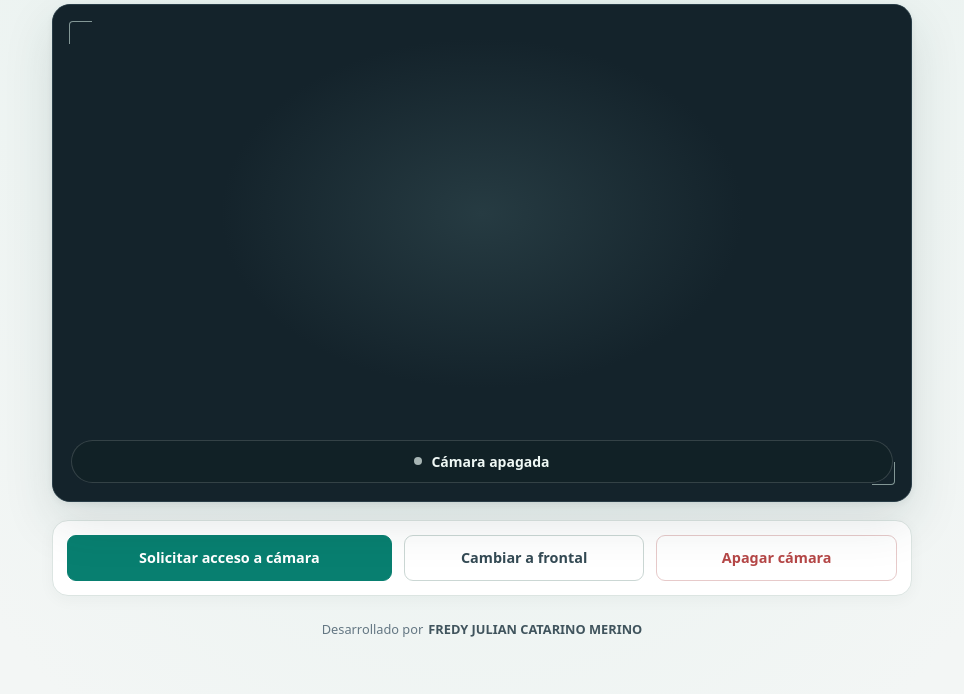
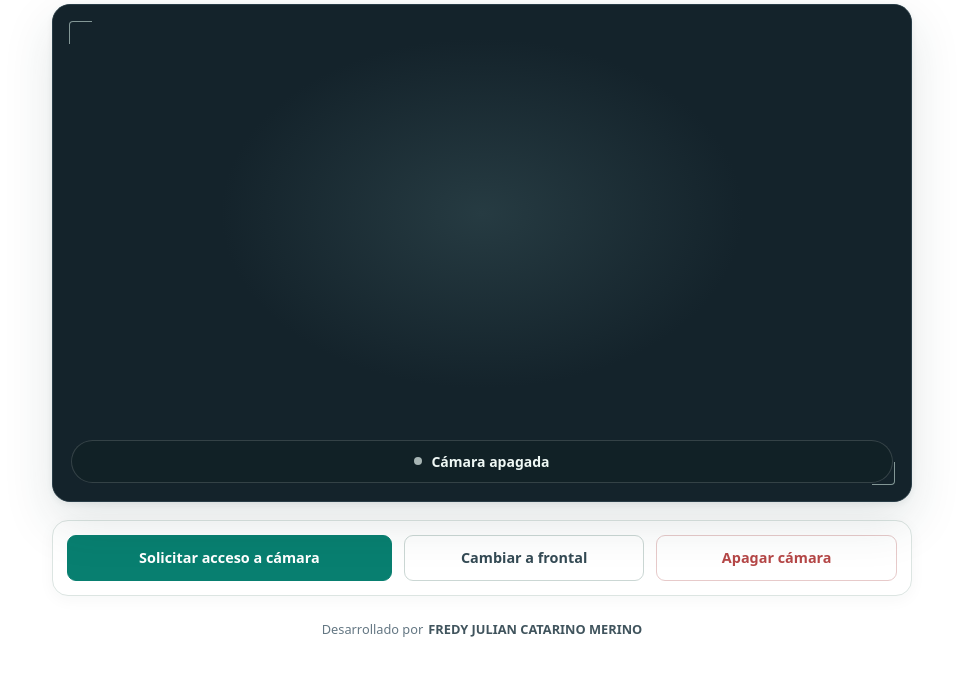
Before and after one commit to FREDYCATARINO/pwa-camara-instalable, a plain HTML site: page index.html in a window 1280 px wide. Shown: the part 138-832 px from the top of the page, without its empty margins (158-1122 px from the left). Drawn offline with Linux system fonts and the light colour scheme.

Commit message:
Usar fondo blanco en la aplicacion
Co-authored-by: Copilot <223556219+Copilot@users.noreply.github.com>

```diff
--- a/styles.css
+++ b/styles.css
@@ -1,16 +1,16 @@
 :root {
   color-scheme: light;
   font-family: system-ui, -apple-system, BlinkMacSystemFont, "Segoe UI", sans-serif;
-  color: #f5f5f5;
-  background: #f3f6f5;
+  color: #172b3a;
+  background: #fff;
   font-synthesis: none;
   text-rendering: optimizeLegibility;
   -webkit-font-smoothing: antialiased;
-  --ink: #dbdbdb;
+  --ink: #172b3a;
   --muted: #647783;
   --line: #dce5e2;
   --surface: #fff;
-  --canvas: #f3f6f5;
+  --canvas: #fff;
   --brand: #087f70;
   --brand-dark: #06685d;
   --danger: #b54747;
@@ -24,9 +24,7 @@ body {
   min-width: 320px;
   min-height: 100vh;
   margin: 0;
-  background:
-    radial-gradient(ellipse at 50% -20%, #e1efeb 0, transparent 48rem),
-    var(--canvas);
+  background: var(--canvas);
 }
 
 .app {
```
